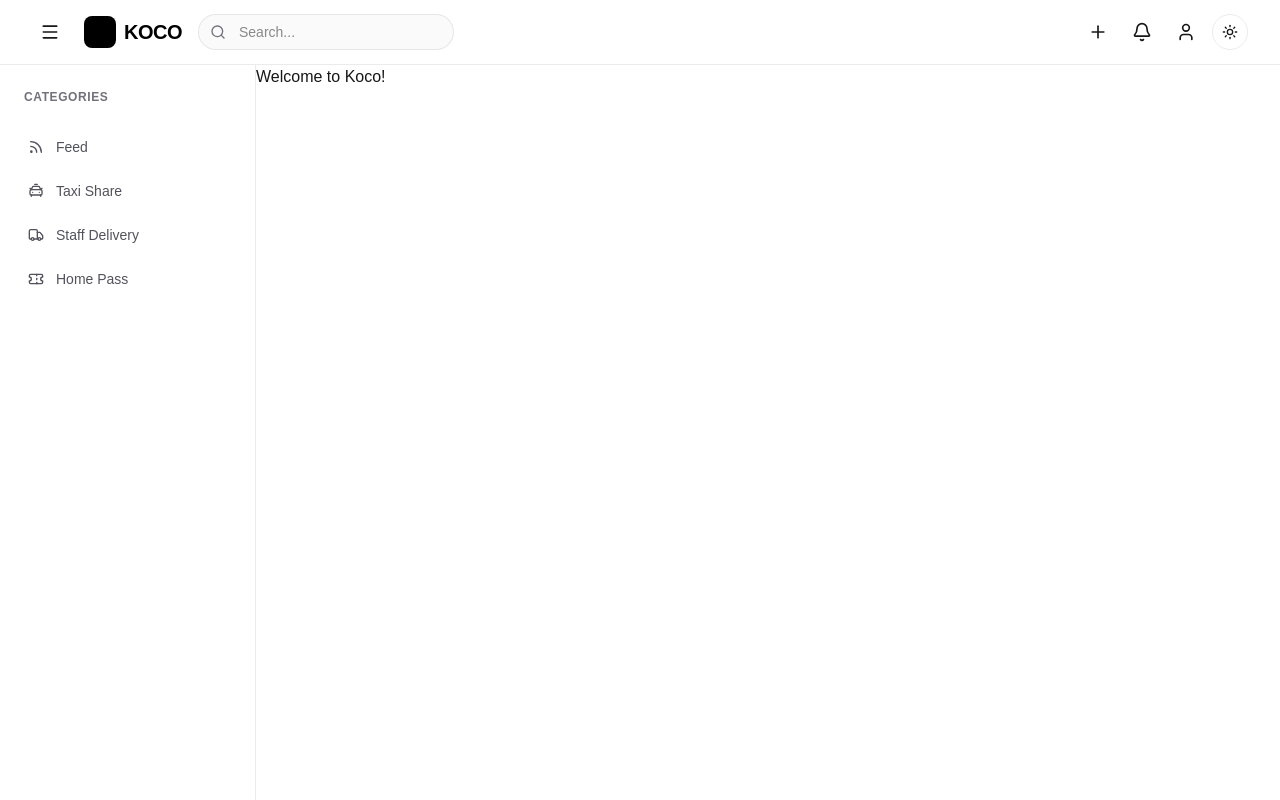
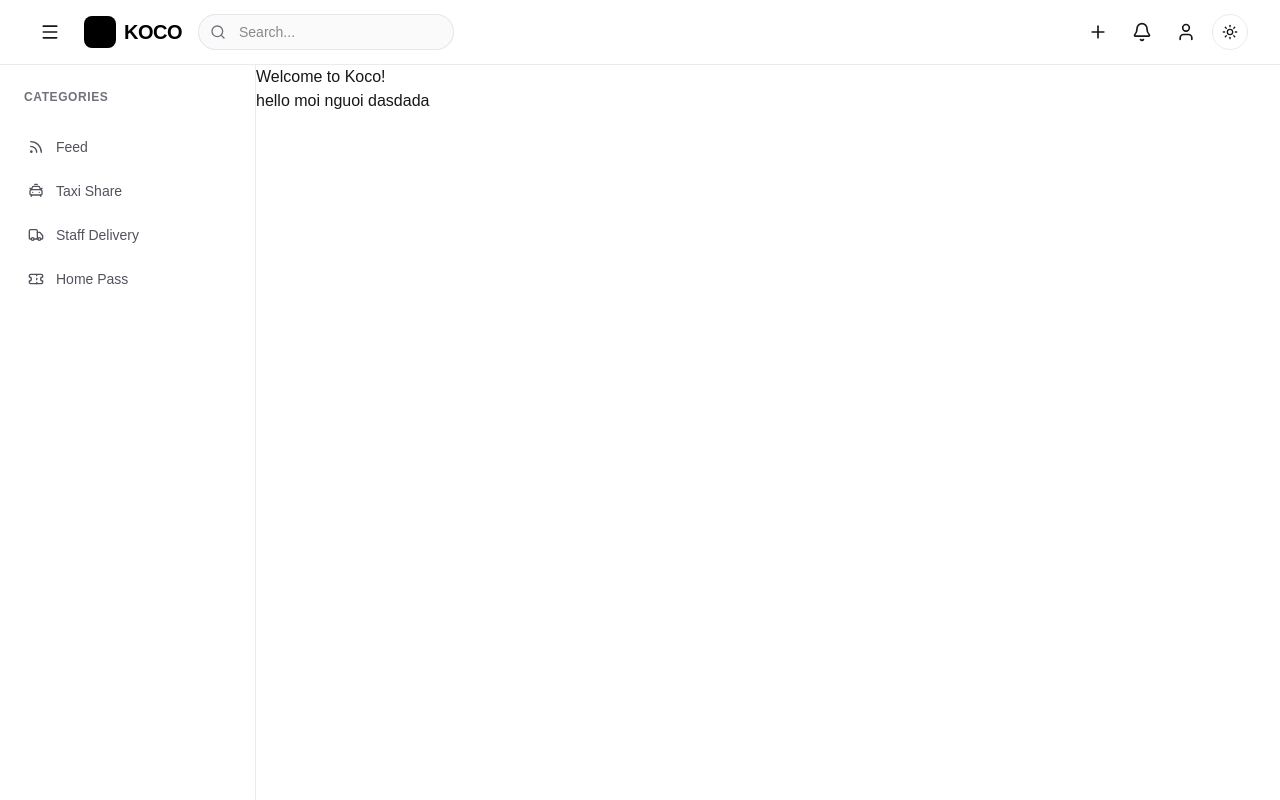
Before and after one commit to KoreaConnect/webapp-ui, a Next.js app: page / in a window 1280 px wide. Built offline with nearby package versions, Linux system fonts and the light colour scheme.

Commit message:
chore: test 3 commit

```diff
--- a/src/app/page.tsx
+++ b/src/app/page.tsx
@@ -2,6 +2,7 @@ export default function Home() {
     return (
         <div>
             <p>Welcome to Koco!</p>
+            <p>hello moi nguoi dasdada</p>
         </div>
     );
 }
```
